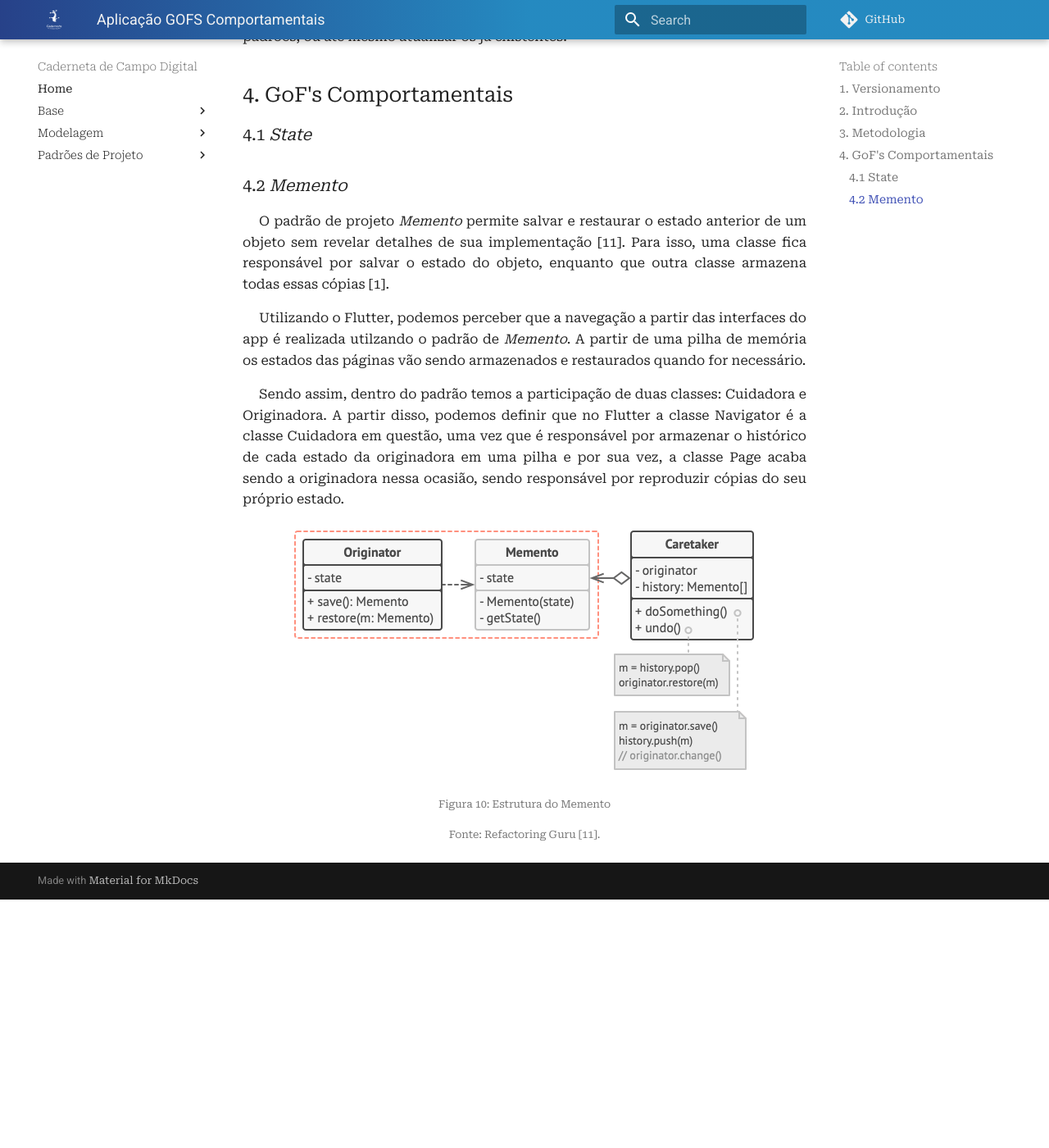
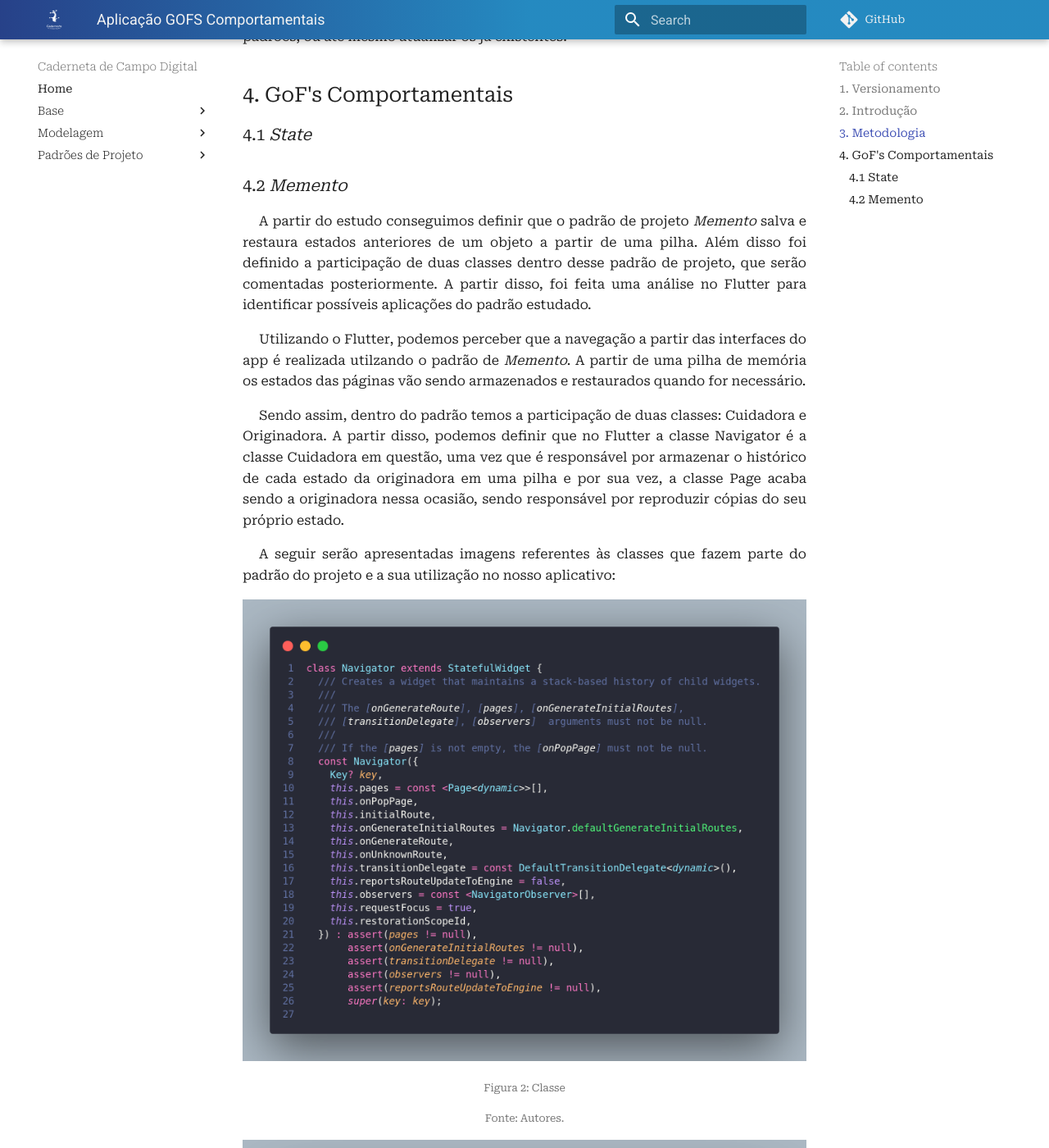
Before and after one commit to UnBArqDsw2021-2/2021.2_G4_CadernetaDeCampoDigital_docs, an MkDocs documentation site: the page built from docs/padroes_projetos/aplicacao/gofs_comportamentais.md, in a window 1280 px wide and 1400 px high, scrolled down 837 px. Shown: the whole window at 82% size. Built offline with MkDocs 1.6.1 and Material for MkDocs 9.7.7, drawn with Linux system fonts in a browser that asks for light colours; comment, search, counter and statistics services are not loaded; before the commit the page ends 1934 px from its top, so only the background shows below that; some of the changed text lies outside the part shown.

Commit message:
#123 Adicionando aplicação do Memento

```diff
--- a/docs/padroes_projetos/aplicacao/gofs_comportamentais.md
+++ b/docs/padroes_projetos/aplicacao/gofs_comportamentais.md
@@ -23,14 +23,28 @@
 
 ### 4.2 <i>Memento</i>
 
-<p align="justify" style="text-indent: 20px">O padrão de projeto <i>Memento</i> permite salvar e restaurar o estado anterior de um objeto sem revelar detalhes de sua implementação [11]. Para isso, uma classe fica responsável por salvar o estado do objeto, enquanto que outra classe armazena todas essas cópias [1].</p>
+<p align="justify" style="text-indent: 20px">A partir do estudo conseguimos definir que o padrão de projeto <i>Memento</i> salva e restaura estados anteriores de um objeto a partir de uma pilha. Além disso foi definido a participação de duas classes dentro desse padrão de projeto, que serão comentadas posteriormente. A partir disso, foi feita uma análise no Flutter para identificar possíveis aplicações do padrão estudado.</p>
 
 <p align="justify" style="text-indent: 20px">Utilizando o Flutter, podemos perceber que a navegação a partir das interfaces do app é realizada utilzando o padrão de <i>Memento</i>. A partir de uma pilha de memória os estados das páginas vão sendo armazenados e restaurados quando for necessário.</p>
 
 <p align="justify" style="text-indent: 20px">Sendo assim, dentro do padrão temos a participação de duas classes: Cuidadora e Originadora. A partir disso, podemos definir que no Flutter a classe Navigator é a classe Cuidadora em questão, uma vez que é responsável por armazenar o histórico de cada estado da originadora em uma pilha e por sua vez, a classe Page acaba sendo a originadora nessa ocasião, sendo responsável por reproduzir cópias do seu próprio estado.</p>
 
+<p align="justify" style="text-indent: 20px">A seguir serão apresentadas imagens referentes às classes que fazem parte do padrão do projeto e a sua utilização no nosso aplicativo:</p>
+
 <center>
-<img src="../../../assets/padroes_projetos/memento.png" class="zoom">
-<h6>Figura 10: Estrutura do Memento</h6>
-<h6>Fonte: Refactoring Guru [11].</h6>
+<img src="../../../assets/padroes_projetos/memento_aplicacao1.png" class="zoom">
+<h6>Figura 2: Classe</h6>
+<h6>Fonte: Autores.</h6>
 </center>
+
+<center>
+<img src="../../../assets/padroes_projetos/memento_aplicacao2.png" class="zoom">
+<h6>Figura 3: Estrutura do Memento</h6>
+<h6>Fonte: Autores.</h6>
+</center>
+
+<center>
+<img src="../../../assets/padroes_projetos/memento_aplicacao3.png" class="zoom">
+<h6>Figura 4: Estrutura do Memento</h6>
+<h6>Fonte: Autores.</h6>
+</center>
```
Also changed, not shown: docs/assets/padroes_projetos/memento_aplicacao1.png (added), docs/assets/padroes_projetos/memento_aplicacao2.png (added), docs/assets/padroes_projetos/memento_aplicacao3.png (added).
